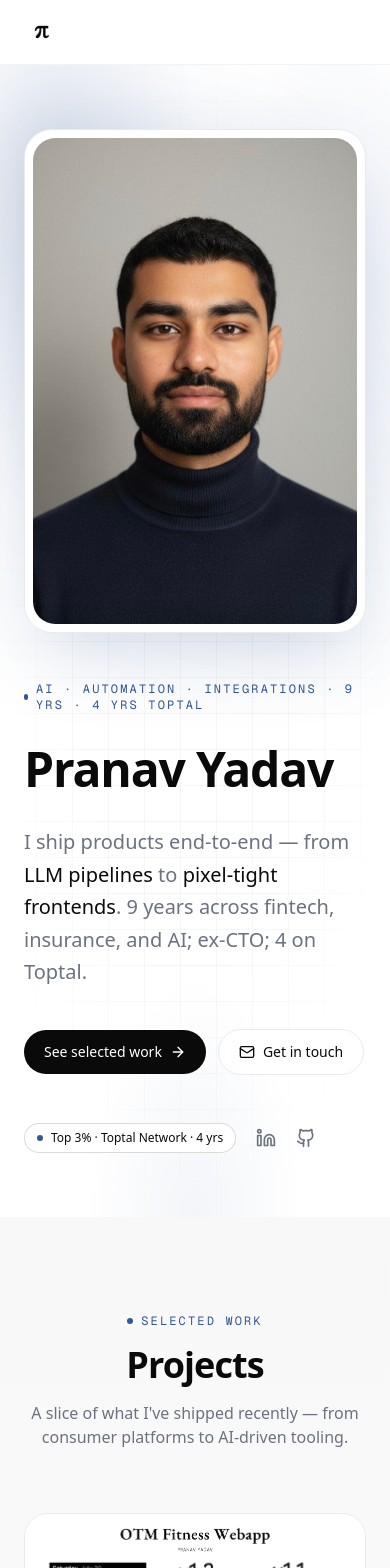
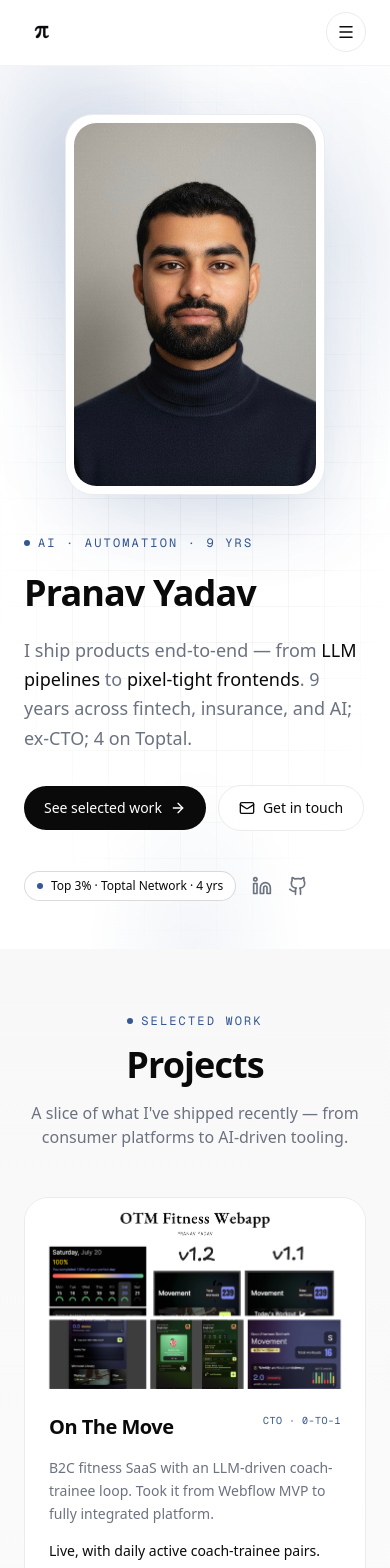
Before and after one commit to pranav-9/my-portfolio, a Next.js app: page / in a window 390 px wide. Shown: the top 1568 px of the page. Built offline with nearby package versions, Linux system fonts and the light colour scheme.

Commit message:
mobile v

```diff
--- a/src/app/footer.tsx
+++ b/src/app/footer.tsx
@@ -5,7 +5,7 @@ import Reveal from "./reveal";
 const Footer = () => {
   return (
     <footer id="contact" className="border-t border-brand-divider bg-white">
-      <div className="mx-auto max-w-6xl px-6 py-24 sm:py-32">
+      <div className="mx-auto max-w-6xl px-6 py-16 sm:py-32">
         <Reveal className="flex flex-col gap-10">
           <span className="kicker">
             <span className="kicker-dot" />
@@ -22,7 +22,8 @@ const Footer = () => {
               className="group inline-flex items-center gap-2 rounded-full bg-brand-ink px-6 py-3 text-sm font-medium text-white transition hover:bg-brand-accent"
             >
               <Mail size={16} />
-              pranavyadav996@gmail.com
+              <span className="sm:hidden">Email me</span>
+              <span className="hidden sm:inline">pranavyadav996@gmail.com</span>
               <ArrowUpRight
                 size={16}
                 className="transition-transform group-hover:-translate-y-0.5 group-hover:translate-x-0.5"
--- a/src/app/hero.tsx
+++ b/src/app/hero.tsx
@@ -8,16 +8,19 @@ const Hero = () => {
   return (
     <section className="hero-backdrop relative overflow-hidden">
       <div className="grid-texture absolute inset-0 pointer-events-none" />
-      <div className="relative mx-auto flex min-h-[calc(100vh-64px)] max-w-6xl flex-col-reverse items-center gap-12 px-6 py-16 sm:flex-row sm:gap-16 sm:py-24">
-        <Reveal className="flex flex-1 flex-col gap-8">
+      <div className="relative mx-auto flex max-w-6xl flex-col-reverse items-center gap-10 px-6 py-12 sm:min-h-[calc(100vh-64px)] sm:flex-row sm:gap-16 sm:py-24">
+        <Reveal className="flex flex-1 flex-col gap-6 sm:gap-8">
           <span className="kicker">
             <span className="kicker-dot" />
-            AI · Automation · Integrations · 9 yrs · 4 yrs Toptal
+            <span className="sm:hidden">AI · Automation · 9 yrs</span>
+            <span className="hidden sm:inline">
+              AI · Automation · Integrations · 9 yrs · 4 yrs Toptal
+            </span>
           </span>
-          <h1 className="text-5xl sm:text-7xl font-semibold tracking-tight text-brand-ink leading-[1.02]">
+          <h1 className="text-4xl sm:text-7xl font-semibold tracking-tight text-brand-ink leading-[1.02]">
             Pranav Yadav
           </h1>
-          <p className="max-w-xl text-xl sm:text-2xl text-brand-muted leading-relaxed">
+          <p className="max-w-xl text-lg sm:text-2xl text-brand-muted leading-relaxed">
             I ship products end-to-end — from{" "}
             <span className="text-brand-ink font-medium">LLM pipelines</span>{" "}
             to{" "}
@@ -47,7 +50,7 @@ const Hero = () => {
             </a>
           </div>
 
-          <div className="flex items-center gap-5 pt-4 text-brand-muted">
+          <div className="flex flex-wrap items-center gap-4 pt-4 text-brand-muted sm:gap-5">
             <a
               href="https://talent.toptal.com/resume/developers/pranav-yadav"
               target="_blank"
@@ -79,7 +82,7 @@ const Hero = () => {
           </div>
         </Reveal>
 
-        <Reveal delay={150} className="relative flex-shrink-0">
+        <Reveal delay={150} className="relative w-full max-w-[260px] sm:w-auto sm:max-w-none sm:flex-shrink-0">
           <div className="absolute -inset-6 rounded-[2rem] bg-gradient-to-br from-brand-accent/20 via-transparent to-brand-accent/5 blur-2xl" />
           <div className="relative overflow-hidden rounded-[1.75rem] border border-brand-divider bg-white p-2 shadow-[0_30px_80px_-20px_rgba(53,87,148,0.25)]">
             <Image
@@ -88,7 +91,8 @@ const Hero = () => {
               width={380}
               height={480}
               priority
-              className="rounded-[1.4rem] object-cover"
+              sizes="(max-width: 640px) 260px, 380px"
+              className="h-auto w-full rounded-[1.4rem] object-cover"
             />
           </div>
         </Reveal>
--- a/src/app/navbar.tsx
+++ b/src/app/navbar.tsx
@@ -1,6 +1,9 @@
+"use client";
+
 import Image from "next/image";
 import Link from "next/link";
-import React from "react";
+import React, { useEffect, useState } from "react";
+import { Menu, X } from "lucide-react";
 
 const navItems = [
   { href: "/#projects", label: "Work" },
@@ -9,6 +12,17 @@ const navItems = [
 ];
 
 const NavBar = (props: { breadcrumb?: string }) => {
+  const [open, setOpen] = useState(false);
+
+  useEffect(() => {
+    if (!open) return;
+    const prev = document.body.style.overflow;
+    document.body.style.overflow = "hidden";
+    return () => {
+      document.body.style.overflow = prev;
+    };
+  }, [open]);
+
   return (
     <header className="sticky top-0 z-50 border-b border-brand-divider/60 bg-white/70 backdrop-blur-lg">
       <div className="mx-auto flex h-16 max-w-6xl items-center justify-between gap-4 px-6">
@@ -55,7 +69,45 @@ const NavBar = (props: { breadcrumb?: string }) => {
           >
             Contact
           </a>
+
+          <button
+            type="button"
+            aria-label={open ? "Close menu" : "Open menu"}
+            aria-expanded={open}
+            aria-controls="mobile-nav"
+            onClick={() => setOpen((v) => !v)}
+            className="inline-flex h-10 w-10 items-center justify-center rounded-full border border-brand-divider bg-white/80 text-brand-ink transition hover:border-brand-ink sm:hidden"
+          >
+            {open ? <X size={18} /> : <Menu size={18} />}
+          </button>
         </div>
+      </div>
+
+      <div
+        id="mobile-nav"
+        className={`sm:hidden overflow-hidden border-t border-brand-divider/60 bg-white/95 backdrop-blur-lg transition-[max-height,opacity] duration-300 ease-out ${
+          open ? "max-h-96 opacity-100" : "max-h-0 opacity-0"
+        }`}
+      >
+        <nav className="mx-auto flex max-w-6xl flex-col gap-1 px-6 py-4">
+          {navItems.map((item) => (
+            <Link
+              key={item.href}
+              href={item.href}
+              onClick={() => setOpen(false)}
+              className="rounded-xl px-3 py-3 text-base font-medium text-brand-ink transition hover:bg-brand-accent-soft"
+            >
+              {item.label}
+            </Link>
+          ))}
+          <a
+            href="mailto:pranavyadav996@gmail.com"
+            onClick={() => setOpen(false)}
+            className="mt-2 inline-flex items-center justify-center gap-2 rounded-full bg-brand-ink px-4 py-3 text-sm font-medium text-white transition hover:bg-brand-accent"
+          >
+            Contact
+          </a>
+        </nav>
       </div>
     </header>
   );
--- a/src/app/project.tsx
+++ b/src/app/project.tsx
@@ -17,7 +17,7 @@ const Project = () => {
   return (
     <section
       id="projects"
-      className="bg-gradient-to-b from-brand-surface-alt to-brand-surface px-6 py-24 sm:py-32"
+      className="bg-gradient-to-b from-brand-surface-alt to-brand-surface px-6 py-16 sm:py-32"
     >
       <SectionHeader sectionDetails={sectionDetails} />
       <div className="mx-auto grid max-w-6xl gap-8 sm:grid-cols-2 lg:grid-cols-3">
--- a/src/app/sectionHeader.tsx
+++ b/src/app/sectionHeader.tsx
@@ -7,7 +7,7 @@ const SectionHeader = (props: {
   const { title, subtitle, kicker } = props.sectionDetails;
 
   return (
-    <Reveal className="mx-auto mb-16 flex max-w-3xl flex-col items-center gap-4 text-center">
+    <Reveal className="mx-auto mb-12 flex max-w-3xl flex-col items-center gap-4 text-center sm:mb-16">
       <span className="kicker">
         <span className="kicker-dot" />
         {kicker ?? title}
--- a/src/app/skills.tsx
+++ b/src/app/skills.tsx
@@ -52,7 +52,7 @@ const Skills = () => {
   return (
     <section
       id="skills"
-      className="bg-gradient-to-b from-brand-surface to-brand-surface-alt px-6 py-24 sm:py-32"
+      className="bg-gradient-to-b from-brand-surface to-brand-surface-alt px-6 py-16 sm:py-32"
     >
       <SectionHeader sectionDetails={sectionDetails} />
 
--- a/src/app/time.tsx
+++ b/src/app/time.tsx
@@ -107,7 +107,7 @@ const TimeLine = () => {
   return (
     <section
       id="experience"
-      className="bg-gradient-to-b from-brand-surface-alt to-brand-surface px-6 py-24 sm:py-32"
+      className="bg-gradient-to-b from-brand-surface-alt to-brand-surface px-6 py-16 sm:py-32"
     >
       <SectionHeader sectionDetails={sectionDetails} />
 
```
